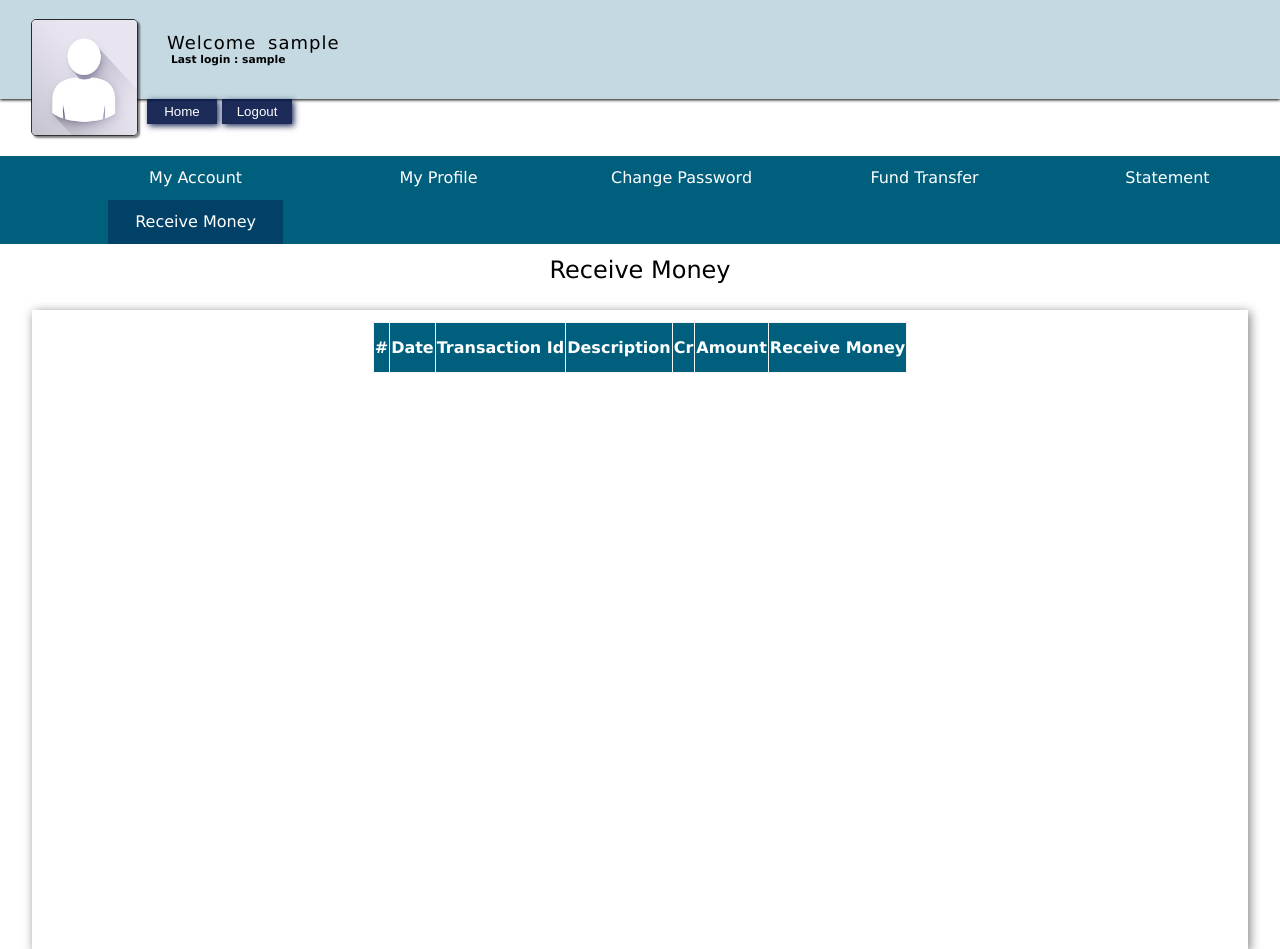
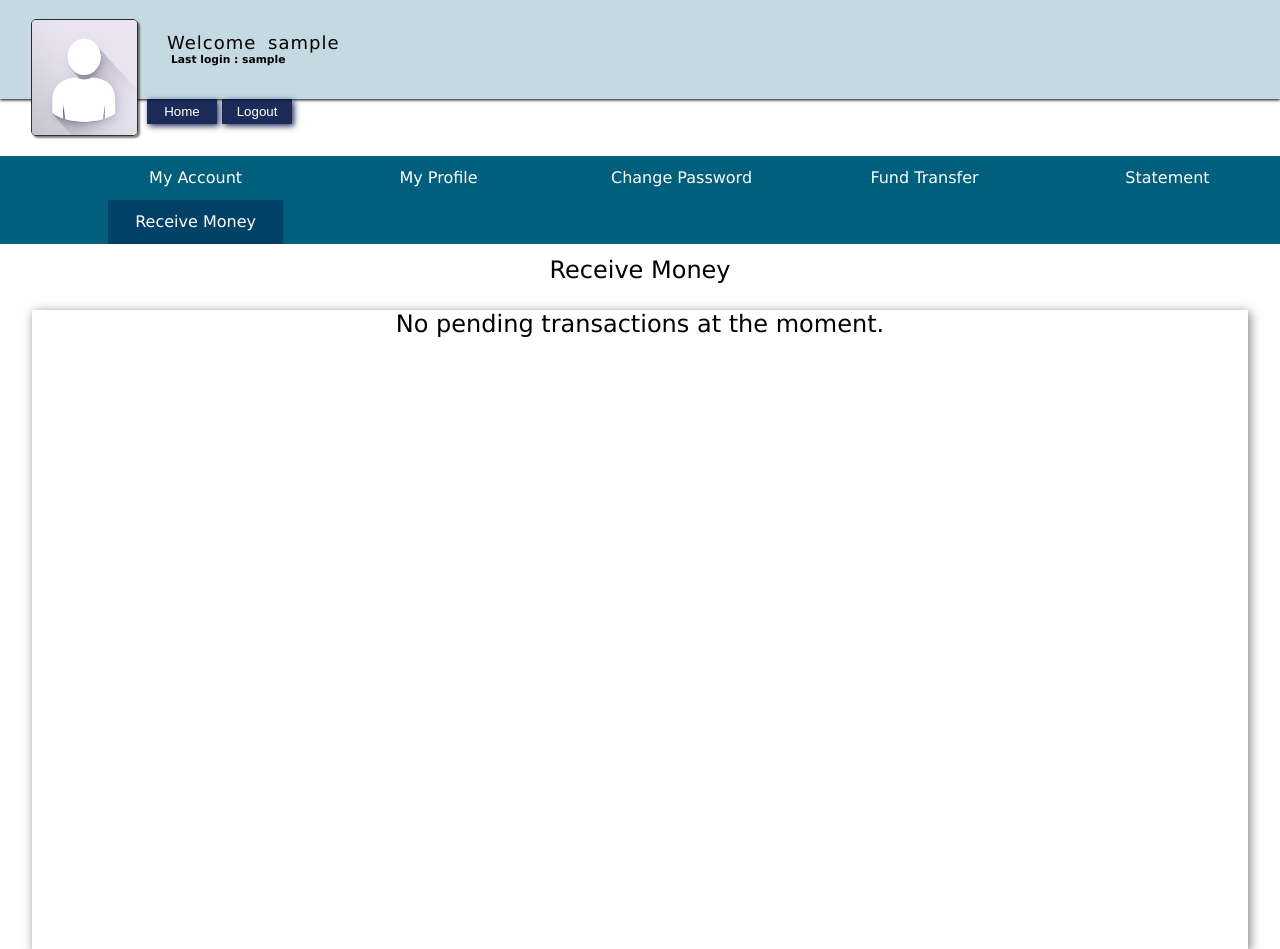
Before and after one commit to riyazmullaji/secureX, a PHP site: page /cust_recieve.php in a window 1280 px wide. Shown: the part 186-1135 px from the top of the page. Run offline with PHP 8.4, Linux system fonts and the light colour scheme; the visitor is signed in with stand-in values (Sample User, id 1); tables that the repository leaves empty or names only in its code hold one stand-in row (values such as "Sample post"); lists and menus that the app fills with data are empty.

Commit message:
added new table pending_transactions for receiving money

```diff
--- a/cust_recieve.php
+++ b/cust_recieve.php
@@ -24,40 +24,57 @@
         </div>
         <div class="cust_receive_container">
             <div class="cust_receive">
+            <?php
+$customer_id = $_SESSION['customer_Id'];
+$sql = "SELECT * FROM pending_transfers_$customer_id WHERE status = 'pending' ORDER BY id DESC";
+$result = $conn->query($sql);
+
+if ($result->num_rows > 0) {
+    // Display the table if there are pending transactions
+    echo '
     <table>
         <th>#</th>
         <th>Date</th>
         <th>Transaction Id</th>
         <th>Description</th>
-                    <th>Cr</th>
         <th>Amount</th>
-                    <th>Receive Money</th>
-                    <?php
-$cust_id = $_SESSION['customer_Id'];
-$sql = "SELECT * FROM passbook_$cust_id WHERE Dr_amount = '0' AND Description NOT LIKE 'Cash Deposit%' AND Description != 'Account Opening' ORDER BY Id DESC";
-$result = $conn->query($sql);
+        <th>Action</th>';
 
-if ($result->num_rows > 0) {
     $Sl_no = 1;
     // Loop through each row in the result set
     while ($row = $result->fetch_assoc()) {
-        // Check if Dr_amount is equal to zero and exclude certain descriptions
-        if ($row['Dr_amount'] == '0' && strpos($row['Description'], 'Cash Deposit') !== 0 && $row['Description'] != 'Account Opening') {
         // Output the data in HTML table row format
         echo '
         <tr>
             <td>' . $Sl_no++ . '</td>
-                <td>' . $row['Transaction_date'] . '</td>
+            <td>' . $row['Date_added'] . '</td>
             <td>' . $row['Transaction_id'] . '</td>
             <td>' . $row['Description'] . '</td>
-                <td>' . $row['Cr_amount'] . '</td>
-                <td>₹' . $row['Net_Balance'] . '</td>
-                <td><button class="receive-btn" onclick="promptForSecureCode(' . $row['Transaction_id'] . ')">Receive</button></td>
+            <td>₹' . $row['amount'] . '</td>
+            <td><button class="receive-btn" onclick="promptForSecureCode(' . $row['id'] . ', ' . $row['amount'] . ')">Receive</button></td>
         </tr>';
     }
+
+    echo '</table>';
+} else {
+    // Display a message if there are no pending transactions
+    echo '<p>No pending transactions at the moment.</p>';
+}
+?>
+
+<script>
+    function promptForSecureCode(id, amount) {
+        var secureCode = prompt("Enter Secure Code for Transaction ID: " + id + "\nAmount: ₹" + amount);
+        // Add logic to handle the secure code, e.g., send it to the server for verification
+        if (secureCode) {
+            // You can perform an AJAX request or other logic here to handle the secure code
+            // Example: sendSecureCodeToServer(id, secureCode);
+            alert("Secure Code entered: " + secureCode);
         }
     }
-?>
+</script>
+
+
 
                 </table>
             </div>
```
Also changed, not shown: account_approve_process.php (+11 -0 lines). Lines whose indentation alone changed are shown as unchanged.
